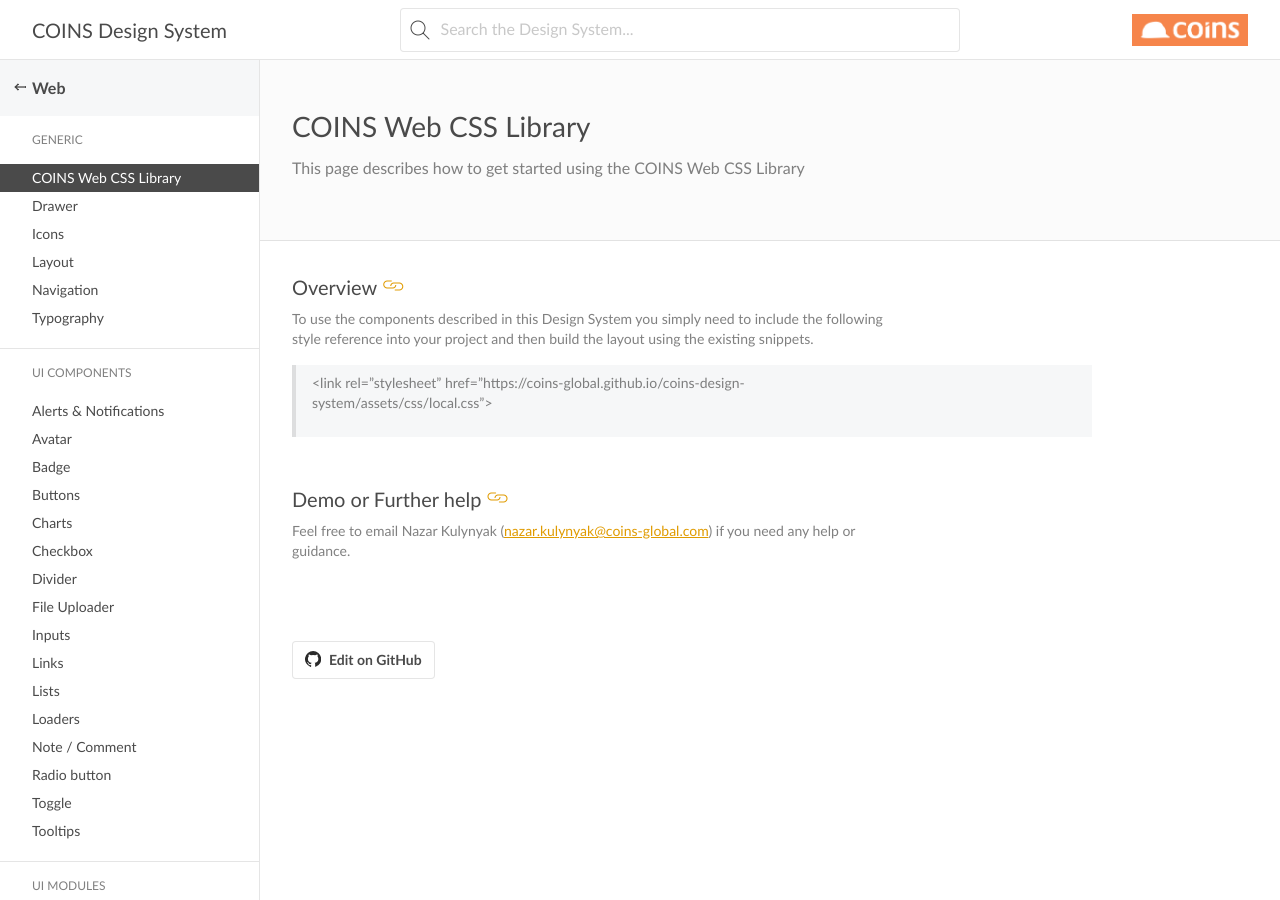
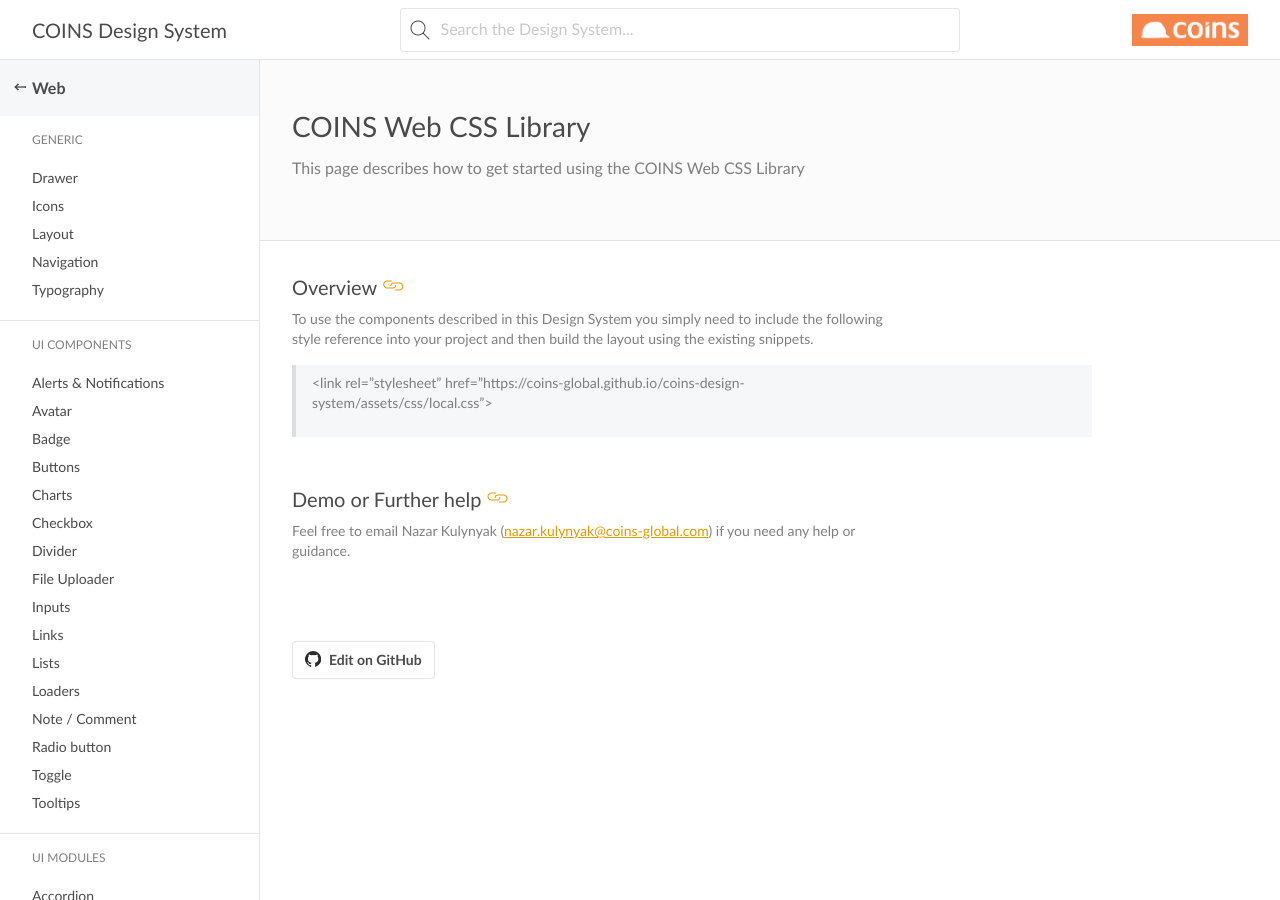
Before and after one commit to COINS-Naz/coins-design-system, a Jekyll site: the page built from _posts/web/generic/2021-06-22-getting-started.md, in a window 1280 px wide. Built offline with Jekyll 4.4.1, drawn with Linux system fonts in a browser that asks for light colours; nearby versions of some CDN libraries; some web fonts are replaced; some of the changed lines change nothing that is shown.

Commit message:
Update 2021-06-22-getting-started.md

```diff
--- a/_posts/web/generic/2021-06-22-getting-started.md
+++ b/_posts/web/generic/2021-06-22-getting-started.md
@@ -1,10 +1,10 @@
 ---
 layout: post
 category: "Web"
-tag: "Generic"
+tag: "CSS Library"
 title: COINS Web CSS Library
 subtitle: "This page describes how to get started using the COINS Web CSS Library"
-permalink: /generic/web-css-library/
+permalink: /css/web-css-library/
 ---
 
 ## Overview
```
